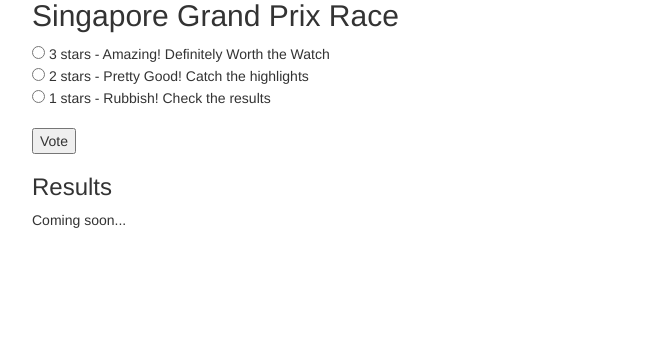
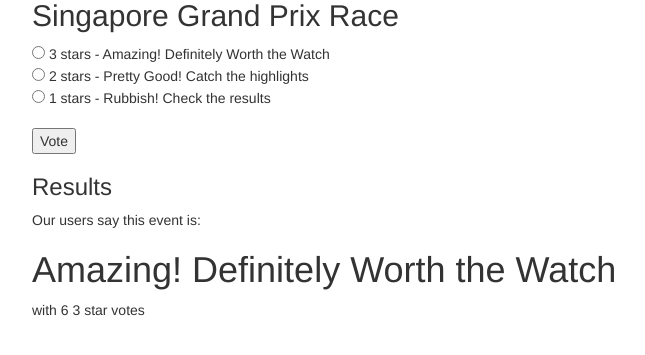
Before and after one commit to Dom19740/Project-Sports-Replay-Forum, a Django app: page /f1/events/5/ in a window 1280 px wide. Shown: the part 183-538 px from the top of the page, without its empty margins (53-698 px from the left). Run offline with Django 5.2, Linux system fonts and the light colour scheme; data comes from the database, SQL or seed files in the repository; both versions use the stored data as it was after the commit; some libraries are stand-ins or nearby versions.

Commit message:
Results working

```diff
--- a/sportsreplayforum/f1/templates/f1/race_event.html
+++ b/sportsreplayforum/f1/templates/f1/race_event.html
@@ -26,6 +26,16 @@
 </form>
 
 <h3>Results</h3>
-<p>Coming soon...</p>
+<p>Our users say this event is:</p>
+{% if event.rating.three_stars >= event.rating.two_stars and event.rating.three_stars >= event.rating.one_star %}
+    <h1>Amazing! Definitely Worth the Watch</h1>
+    <p>with {{ event.rating.three_stars }} 3 star votes</p>
+{% elif event.rating.two_stars >= event.rating.three_stars and event.rating.two_stars >= event.rating.one_star %}
+    <h1>Pretty Good! Catch the highlights</h1>
+    <p> with {{ event.rating.two_stars }} 2 star votes</p>
+{% else %}
+    <h1>Rubbish! Check the results</h1>
+    <p>with {{ event.rating.one_star }} 1 star votes</p>
+{% endif %}
 
 {% endblock %}
--- a/sportsreplayforum/f1/views.py
+++ b/sportsreplayforum/f1/views.py
@@ -19,7 +19,6 @@ def race_list(request):
 def race_weekend(request, race_id):
     race = get_object_or_404(Race, id=race_id)
     events = Event.objects.filter(race_weekend=race).order_by('-date_time')
-    print(events)  # Add this line to print out the events
 
     return render(request, 'f1/race_weekend.html', {'events': events, 'race': race})
 
```
Also changed, not shown: sportsreplayforum/db.sqlite3.
